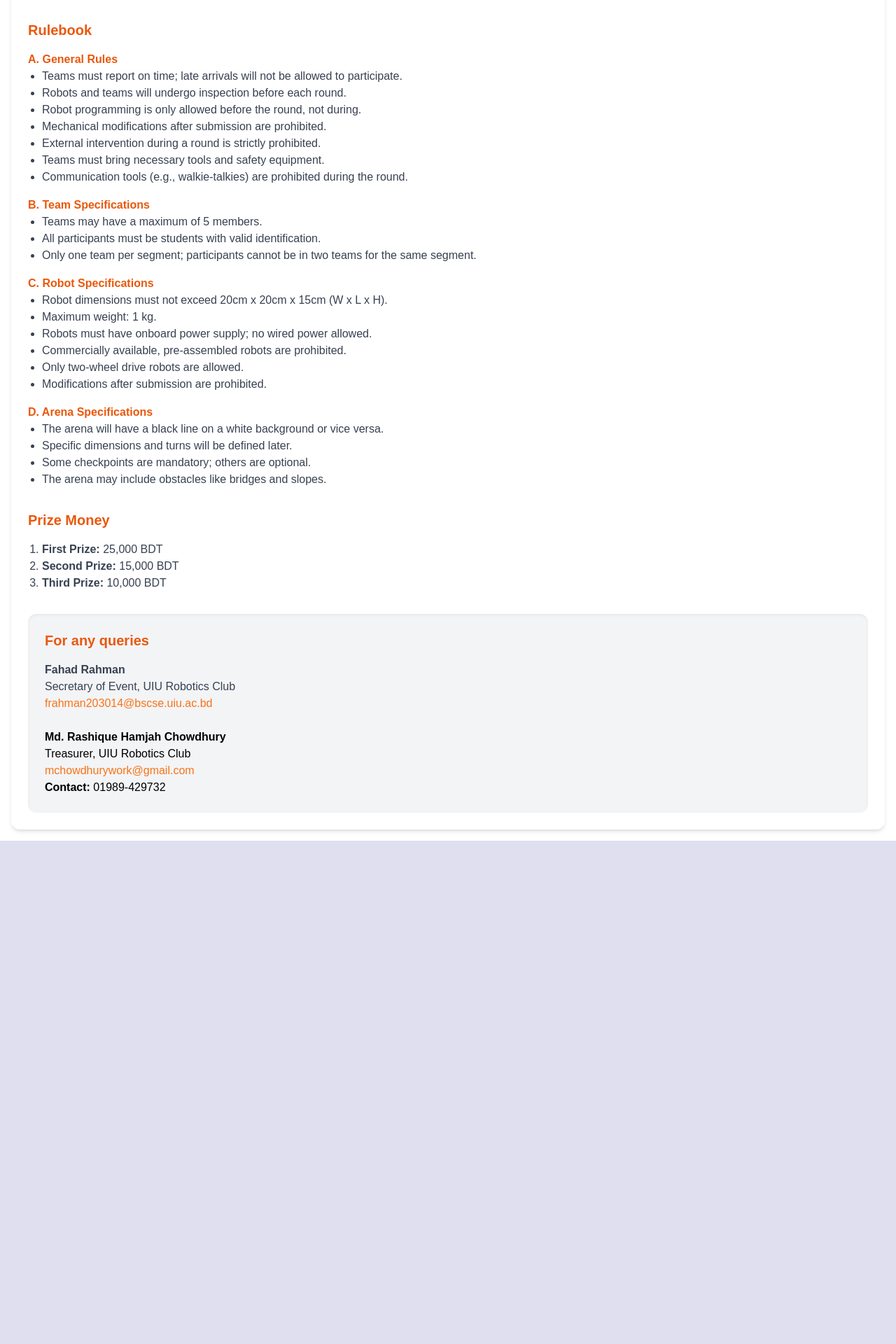
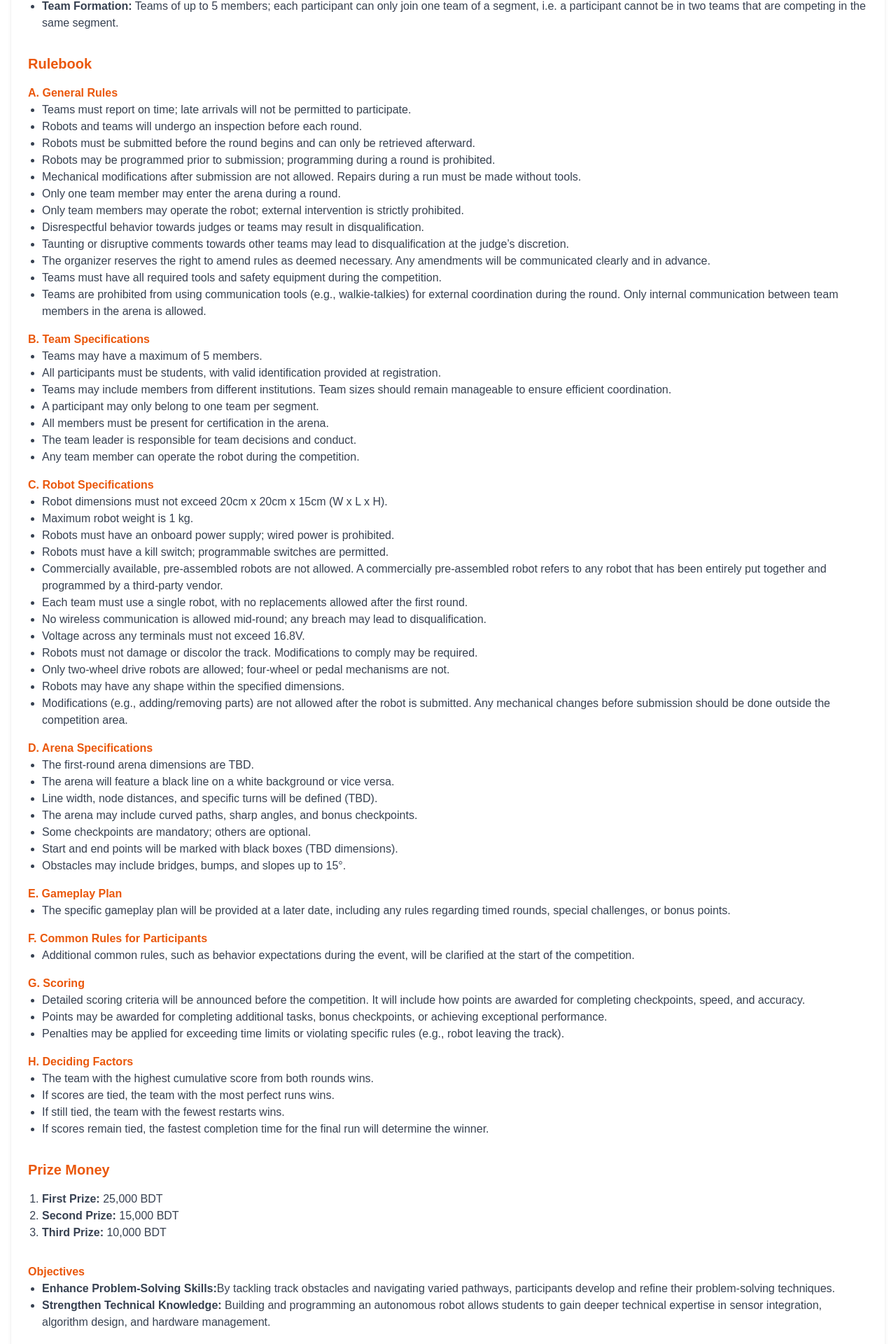
Before and after one commit to RuntimeError30/UIU-CSE-FEST-2025-React-, a React (Vite) app: page /lfr in a window 1280 px wide. Shown: the part 539-2459 px from the top of the page at 70% size. Before the commit the page ends 1740 px from the top, so only its background shows below. Built offline with nearby package versions, Linux system fonts and the light colour scheme; a web font is replaced by a local one.

Commit message:
TrackBots (LFR Competition) event details updated

```diff
--- a/src/components/Lfr.jsx
+++ b/src/components/Lfr.jsx
@@ -1,4 +1,4 @@
-import React from 'react'
+
 
 const Lfr = () => {
   return (
@@ -9,67 +9,114 @@ const Lfr = () => {
             UIU CSE Fest 2025 - TrackBots (LFR Competition)
           </h1>
           <p className="text-lg font-semibold text-gray-700 mt-2">
-           College & University
+            College & University
           </p>
 
           <p className="text-lg font-semibold text-gray-700 mt-2">
-            Registration Deadline: December 15, 2024
+            Registration Deadline: 27 December, 2024
           </p>
         </header>
 
         <section className="mb-8">
           <h2 className="text-xl font-semibold text-orange-600">Summary</h2>
           <p className="text-gray-700 mt-4">
-            "TrackBots" is the Line Following Robot event at UIU CSE Fest 2025, offering UIU students the opportunity to gain hands-on experience through competition. It encourages participants to apply theoretical knowledge in robotics, enhancing problem-solving skills. Grooming sessions are available to support all UIU teams, helping them prepare for the competition and refine their projects. The UIU Robotics Club aims to empower students to succeed at the CSE Fest 2025.
+            <strong>“TrackBots”</strong>  at UIU CSE Fest 2025, is the Line Following Robot event that offers UIU students an exciting opportunity to gain real-world experience through competition. This event encourages participants to apply theoretical knowledge practically, building skills in robotics and problem-solving.
+            Grooming sessions are available to support all UIU teams, providing guidance in teamwork, project presentation, and professional networking. These sessions ensure students are well-prepared for the competition, enhancing their confidence and refining their projects for success. Through this, the UIU Robotics Club is dedicated to empowering students to excel at CSE Fest 2025.
+
           </p>
         </section>
 
         <section className="mb-8">
           <h2 className="text-xl font-semibold text-orange-600">Registration Procedure</h2>
           <ul className="list-disc pl-5 text-gray-700 mt-4">
-            <li><strong>Registration Deadline:</strong> December 15, 2024</li>
-            <li><strong>Eligibility:</strong> Open to all undergraduate students from public/private universities and college students in Bangladesh</li>
+            <li><strong>Registration Deadline:</strong> 27 December, 2024</li>
+            <li><strong>Eligibility:</strong> All undergraduate program students from public/private universities are eligible to compete!</li>
             <li><strong>Registration Fee:</strong> 1500 BDT per team</li>
-            <li><strong>Team Formation:</strong> Teams of up to 5 members; each participant can only join one team in the same segment</li>
+            <li><strong>Team Formation:</strong> Teams of up to 5 members; each participant can only join one team of a segment, i.e. a participant cannot be in two teams that are competing in the same segment.
+            </li>
           </ul>
         </section>
 
         <section className="mb-8">
           <h2 className="text-xl font-semibold text-orange-600">Rulebook</h2>
+
           <h3 className="font-semibold text-orange-600 mt-4">A. General Rules</h3>
           <ul className="list-disc pl-5 text-gray-700">
-            <li>Teams must report on time; late arrivals will not be allowed to participate.</li>
-            <li>Robots and teams will undergo inspection before each round.</li>
-            <li>Robot programming is only allowed before the round, not during.</li>
-            <li>Mechanical modifications after submission are prohibited.</li>
-            <li>External intervention during a round is strictly prohibited.</li>
-            <li>Teams must bring necessary tools and safety equipment.</li>
-            <li>Communication tools (e.g., walkie-talkies) are prohibited during the round.</li>
+            <li>Teams must report on time; late arrivals will not be permitted to participate.</li>
+            <li>Robots and teams will undergo an inspection before each round.</li>
+            <li>Robots must be submitted before the round begins and can only be retrieved afterward.</li>
+            <li>Robots may be programmed prior to submission; programming during a round is prohibited.</li>
+            <li>Mechanical modifications after submission are not allowed. Repairs during a run must be made without tools.</li>
+            <li>Only one team member may enter the arena during a round.</li>
+            <li>Only team members may operate the robot; external intervention is strictly prohibited.</li>
+            <li>Disrespectful behavior towards judges or teams may result in disqualification.</li>
+            <li>Taunting or disruptive comments towards other teams may lead to disqualification at the judge’s discretion.</li>
+            <li>The organizer reserves the right to amend rules as deemed necessary. Any amendments will be communicated clearly and in advance.</li>
+            <li>Teams must have all required tools and safety equipment during the competition.</li>
+            <li>Teams are prohibited from using communication tools (e.g., walkie-talkies) for external coordination during the round. Only internal communication between team members in the arena is allowed.</li>
           </ul>
 
           <h3 className="font-semibold text-orange-600 mt-4">B. Team Specifications</h3>
           <ul className="list-disc pl-5 text-gray-700">
             <li>Teams may have a maximum of 5 members.</li>
-            <li>All participants must be students with valid identification.</li>
-            <li>Only one team per segment; participants cannot be in two teams for the same segment.</li>
+            <li>All participants must be students, with valid identification provided at registration.</li>
+            <li>Teams may include members from different institutions. Team sizes should remain manageable to ensure efficient coordination.</li>
+            <li>A participant may only belong to one team per segment.</li>
+            <li>All members must be present for certification in the arena.</li>
+            <li>The team leader is responsible for team decisions and conduct.</li>
+            <li>Any team member can operate the robot during the competition.</li>
           </ul>
 
           <h3 className="font-semibold text-orange-600 mt-4">C. Robot Specifications</h3>
           <ul className="list-disc pl-5 text-gray-700">
             <li>Robot dimensions must not exceed 20cm x 20cm x 15cm (W x L x H).</li>
-            <li>Maximum weight: 1 kg.</li>
-            <li>Robots must have onboard power supply; no wired power allowed.</li>
-            <li>Commercially available, pre-assembled robots are prohibited.</li>
-            <li>Only two-wheel drive robots are allowed.</li>
-            <li>Modifications after submission are prohibited.</li>
+            <li>Maximum robot weight is 1 kg.</li>
+            <li>Robots must have an onboard power supply; wired power is prohibited.</li>
+            <li>Robots must have a kill switch; programmable switches are permitted.</li>
+            <li>Commercially available, pre-assembled robots are not allowed. A commercially pre-assembled robot refers to any robot that has been entirely put together and programmed by a third-party vendor.</li>
+            <li>Each team must use a single robot, with no replacements allowed after the first round.</li>
+            <li>No wireless communication is allowed mid-round; any breach may lead to disqualification.</li>
+            <li>Voltage across any terminals must not exceed 16.8V.</li>
+            <li>Robots must not damage or discolor the track. Modifications to comply may be required.</li>
+            <li>Only two-wheel drive robots are allowed; four-wheel or pedal mechanisms are not.</li>
+            <li>Robots may have any shape within the specified dimensions.</li>
+            <li>Modifications (e.g., adding/removing parts) are not allowed after the robot is submitted. Any mechanical changes before submission should be done outside the competition area.</li>
           </ul>
 
           <h3 className="font-semibold text-orange-600 mt-4">D. Arena Specifications</h3>
           <ul className="list-disc pl-5 text-gray-700">
-            <li>The arena will have a black line on a white background or vice versa.</li>
-            <li>Specific dimensions and turns will be defined later.</li>
+            <li>The first-round arena dimensions are TBD.</li>
+            <li>The arena will feature a black line on a white background or vice versa.</li>
+            <li>Line width, node distances, and specific turns will be defined (TBD).</li>
+            <li>The arena may include curved paths, sharp angles, and bonus checkpoints.</li>
             <li>Some checkpoints are mandatory; others are optional.</li>
-            <li>The arena may include obstacles like bridges and slopes.</li>
+            <li>Start and end points will be marked with black boxes (TBD dimensions).</li>
+            <li>Obstacles may include bridges, bumps, and slopes up to 15°.</li>
+          </ul>
+
+          <h3 className="font-semibold text-orange-600 mt-4">E. Gameplay Plan</h3>
+          <ul className="list-disc pl-5 text-gray-700">
+            <li>The specific gameplay plan will be provided at a later date, including any rules regarding timed rounds, special challenges, or bonus points.</li>
+          </ul>
+
+          <h3 className="font-semibold text-orange-600 mt-4">F. Common Rules for Participants</h3>
+          <ul className="list-disc pl-5 text-gray-700">
+            <li>Additional common rules, such as behavior expectations during the event, will be clarified at the start of the competition.</li>
+          </ul>
+
+          <h3 className="font-semibold text-orange-600 mt-4">G. Scoring</h3>
+          <ul className="list-disc pl-5 text-gray-700">
+            <li>Detailed scoring criteria will be announced before the competition. It will include how points are awarded for completing checkpoints, speed, and accuracy.</li>
+            <li>Points may be awarded for completing additional tasks, bonus checkpoints, or achieving exceptional performance.</li>
+            <li>Penalties may be applied for exceeding time limits or violating specific rules (e.g., robot leaving the track).</li>
+          </ul>
+
+          <h3 className="font-semibold text-orange-600 mt-4">H. Deciding Factors</h3>
+          <ul className="list-disc pl-5 text-gray-700">
+            <li>The team with the highest cumulative score from both rounds wins.</li>
+            <li>If scores are tied, the team with the most perfect runs wins.</li>
+            <li>If still tied, the team with the fewest restarts wins.</li>
+            <li>If scores remain tied, the fastest completion time for the final run will determine the winner.</li>
           </ul>
         </section>
 
@@ -81,7 +128,21 @@ const Lfr = () => {
             <li><strong>Third Prize:</strong> 10,000 BDT</li>
           </ul>
         </section>
+        <section className="mb-8">
+          <h3 className="font-semibold text-orange-600 mt-4">Objectives</h3>
+          <ul className="list-disc pl-5 text-gray-700">
+            <li>
+              <span className="font-semibold">Enhance Problem-Solving Skills:</span>By tackling track obstacles and navigating varied pathways, participants develop and refine their problem-solving techniques.
 
+            </li>
+            <li>
+              <span className="font-semibold">Strengthen Technical Knowledge:</span> Building and programming an autonomous robot allows students to gain deeper technical expertise in sensor integration, algorithm design, and hardware management.
+
+            </li>
+
+
+          </ul>
+        </section>
         <section className="bg-gray-100 p-6 rounded-xl shadow-inner mt-8">
           <h2 className="text-xl font-semibold text-orange-600">For any queries</h2>
           <p className="text-gray-700 mt-4">
```
